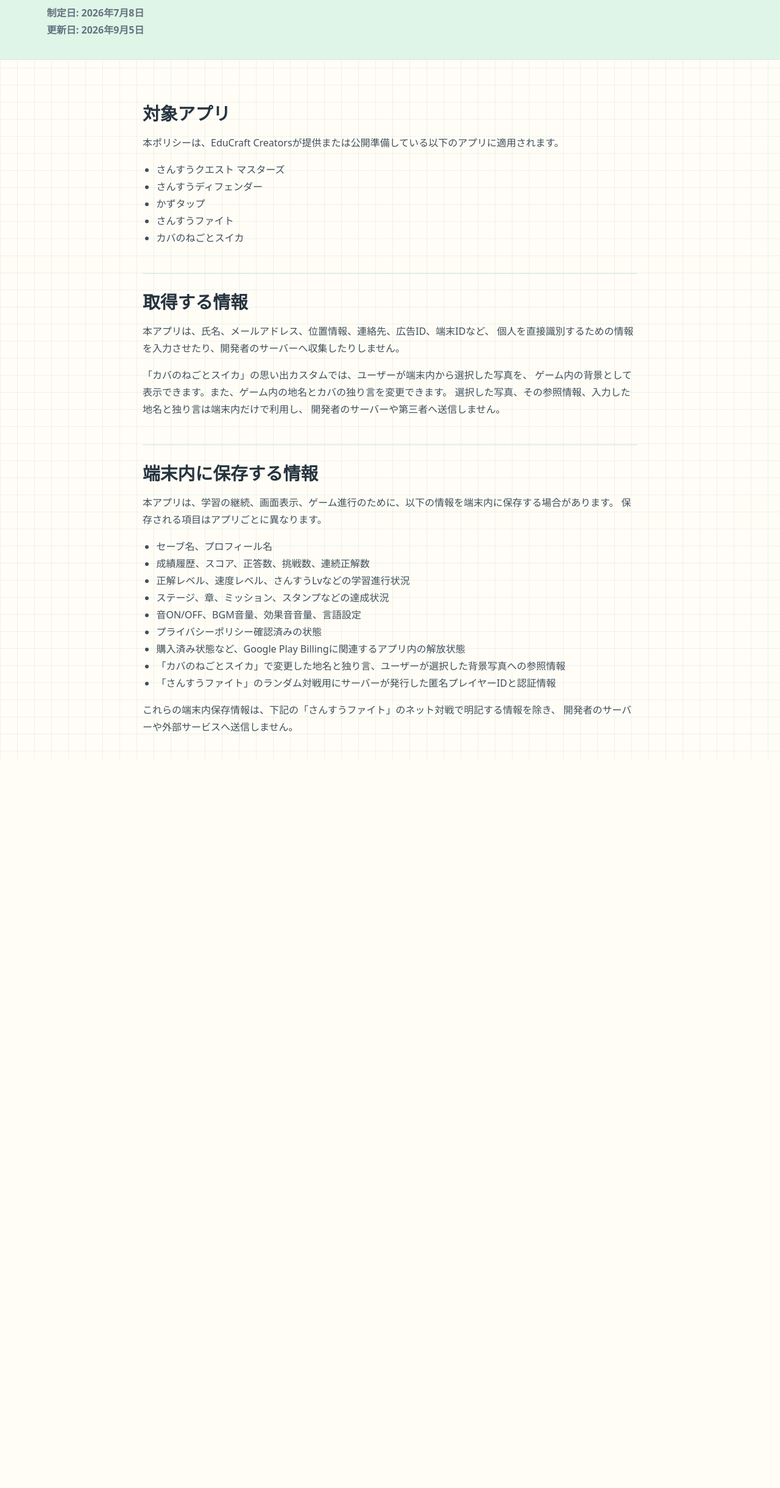
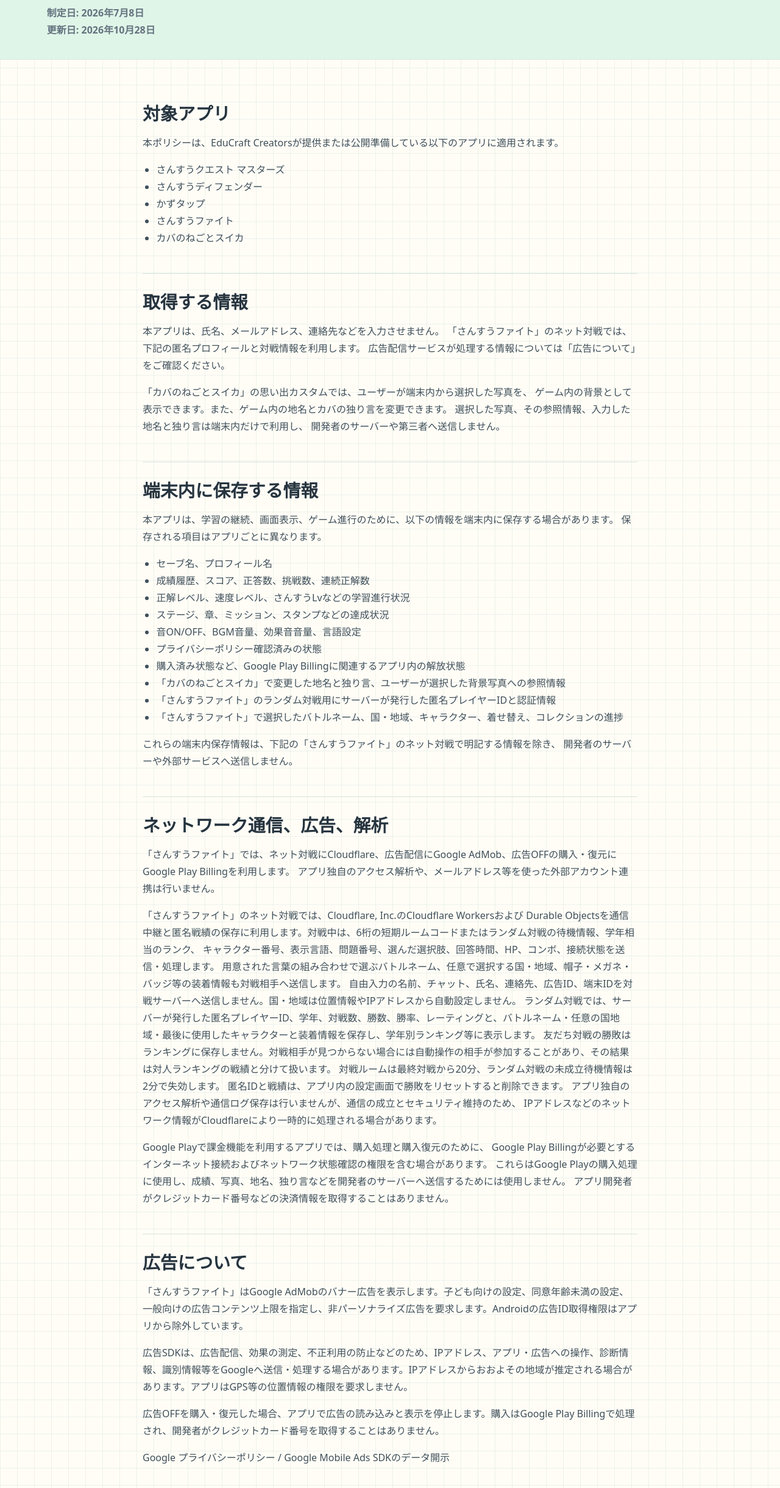
Before and after one commit to davow3/educraft-creators-site, a plain HTML site: page privacy.html in a window 1280 px wide. Shown: the part 280-2720 px from the top of the page at 61% size. Drawn offline with Linux system fonts and the light colour scheme.

Commit message:
ファイトの公開案内と動画・プライバシー説明を更新

```diff
--- a/privacy.html
+++ b/privacy.html
@@ -31,7 +31,7 @@
     <section class="policy-hero">
       <p class="eyebrow">Privacy Policy</p>
       <h1>プライバシーポリシー</h1>
-      <p>制定日: 2026年7月8日<br>更新日: 2026年9月5日</p>
+      <p>制定日: 2026年7月8日<br>更新日: 2026年10月28日</p>
     </section>
 
     <article class="policy">
@@ -50,8 +50,9 @@
       <section>
         <h2>取得する情報</h2>
         <p>
-          本アプリは、氏名、メールアドレス、位置情報、連絡先、広告ID、端末IDなど、
-          個人を直接識別するための情報を入力させたり、開発者のサーバーへ収集したりしません。
+          本アプリは、氏名、メールアドレス、連絡先などを入力させません。
+          「さんすうファイト」のネット対戦では、下記の匿名プロフィールと対戦情報を利用します。
+          広告配信サービスが処理する情報については「広告について」をご確認ください。
         </p>
         <p>
           「カバのねごとスイカ」の思い出カスタムでは、ユーザーが端末内から選択した写真を、
@@ -77,6 +78,7 @@
           <li>購入済み状態など、Google Play Billingに関連するアプリ内の解放状態</li>
           <li>「カバのねごとスイカ」で変更した地名と独り言、ユーザーが選択した背景写真への参照情報</li>
           <li>「さんすうファイト」のランダム対戦用にサーバーが発行した匿名プレイヤーIDと認証情報</li>
+          <li>「さんすうファイト」で選択したバトルネーム、国・地域、キャラクター、着せ替え、コレクションの進捗</li>
         </ul>
         <p>
           これらの端末内保存情報は、下記の「さんすうファイト」のネット対戦で明記する情報を除き、
@@ -87,16 +89,18 @@
       <section>
         <h2>ネットワーク通信、広告、解析</h2>
         <p>
-          現在のアプリは、広告SDK、アクセス解析SDK、外部アカウント連携を使用しません。
-          「さんすうファイト」の匿名ランダム戦績だけは、下記のとおり対戦サーバーへ保存します。
+          「さんすうファイト」では、ネット対戦にCloudflare、広告配信にGoogle AdMob、広告OFFの購入・復元にGoogle Play Billingを利用します。
+          アプリ独自のアクセス解析や、メールアドレス等を使った外部アカウント連携は行いません。
         </p>
         <p>
           「さんすうファイト」のネット対戦では、Cloudflare, Inc.のCloudflare Workersおよび
           Durable Objectsを通信中継と匿名戦績の保存に利用します。対戦中は、6桁の短期ルームコードまたはランダム対戦の待機情報、学年相当のランク、
           キャラクター番号、表示言語、問題番号、選んだ選択肢、回答時間、HP、コンボ、接続状態を送信・処理します。
-          プレイヤー名、自由入力、チャット、連絡先、広告ID、端末IDは送信しません。
-          ランダム対戦では、サーバーが発行した匿名プレイヤーID、対戦数、勝数、勝率、レーティングを保存し、匿名ランキングとして表示します。
-          友だち対戦の勝敗はランキングに保存しません。対戦ルームは最終対戦から20分、ランダム対戦の未成立待機情報は2分で失効します。
+          用意された言葉の組み合わせで選ぶバトルネーム、任意で選択する国・地域、帽子・メガネ・バッジ等の装着情報も対戦相手へ送信します。
+          自由入力の名前、チャット、氏名、連絡先、広告ID、端末IDを対戦サーバーへ送信しません。国・地域は位置情報やIPアドレスから自動設定しません。
+          ランダム対戦では、サーバーが発行した匿名プレイヤーID、学年、対戦数、勝数、勝率、レーティングと、バトルネーム・任意の国地域・最後に使用したキャラクターと装着情報を保存し、学年別ランキング等に表示します。
+          友だち対戦の勝敗はランキングに保存しません。対戦相手が見つからない場合には自動操作の相手が参加することがあり、その結果は対人ランキングの戦績と分けて扱います。
+          対戦ルームは最終対戦から20分、ランダム対戦の未成立待機情報は2分で失効します。
           匿名IDと戦績は、アプリ内の設定画面で勝敗をリセットすると削除できます。
           アプリ独自のアクセス解析や通信ログ保存は行いませんが、通信の成立とセキュリティ維持のため、
           IPアドレスなどのネットワーク情報がCloudflareにより一時的に処理される場合があります。
@@ -107,6 +111,14 @@
           これらはGoogle Playの購入処理に使用し、成績、写真、地名、独り言などを開発者のサーバーへ送信するためには使用しません。
           アプリ開発者がクレジットカード番号などの決済情報を取得することはありません。
         </p>
+      </section>
+
+      <section>
+        <h2>広告について</h2>
+        <p>「さんすうファイト」はGoogle AdMobのバナー広告を表示します。子ども向けの設定、同意年齢未満の設定、一般向けの広告コンテンツ上限を指定し、非パーソナライズ広告を要求します。Androidの広告ID取得権限はアプリから除外しています。</p>
+        <p>広告SDKは、広告配信、効果の測定、不正利用の防止などのため、IPアドレス、アプリ・広告への操作、診断情報、識別情報等をGoogleへ送信・処理する場合があります。IPアドレスからおおよその地域が推定される場合があります。アプリはGPS等の位置情報の権限を要求しません。</p>
+        <p>広告OFFを購入・復元した場合、アプリで広告の読み込みと表示を停止します。購入はGoogle Play Billingで処理され、開発者がクレジットカード番号を取得することはありません。</p>
+        <p><a href="https://policies.google.com/privacy" rel="noopener noreferrer">Google プライバシーポリシー</a> / <a href="https://developers.google.com/admob/android/privacy/play-data-disclosure" rel="noopener noreferrer">Google Mobile Ads SDKのデータ開示</a></p>
       </section>
 
       <section>
@@ -122,7 +134,8 @@
         <h2>成績履歴の削除</h2>
         <p>
           保存された成績履歴、スコア、スタンプ、にがて記録などは、対応しているアプリ内の設定画面から削除できます。
-          「さんすうファイト」では、勝敗のリセットにより対戦サーバー上の匿名プレイヤーIDとランダム戦績も削除されます。
+          「さんすうファイト」では、勝敗のリセットにより対戦サーバー上の匿名プレイヤーIDとランダム戦績・プロフィールも削除されます。
+          着せ替え等の端末内コレクションと広告OFFの購入状態は、通常の勝敗リセットでは削除されません。
         </p>
       </section>
 
--- a/styles.css
+++ b/styles.css
@@ -178,6 +178,7 @@
   border-radius: 18px;
   box-shadow: var(--shadow);
 }
+.movie-card + .movie-card { margin-top: 28px; }
 .movie-frame {
   position: relative;
   display: block;
```
Also changed, not shown: index.html (+36 -7 lines), assets/fight-family-video-id.jpg (added), assets/fight-family-video-ja.jpg (added).
